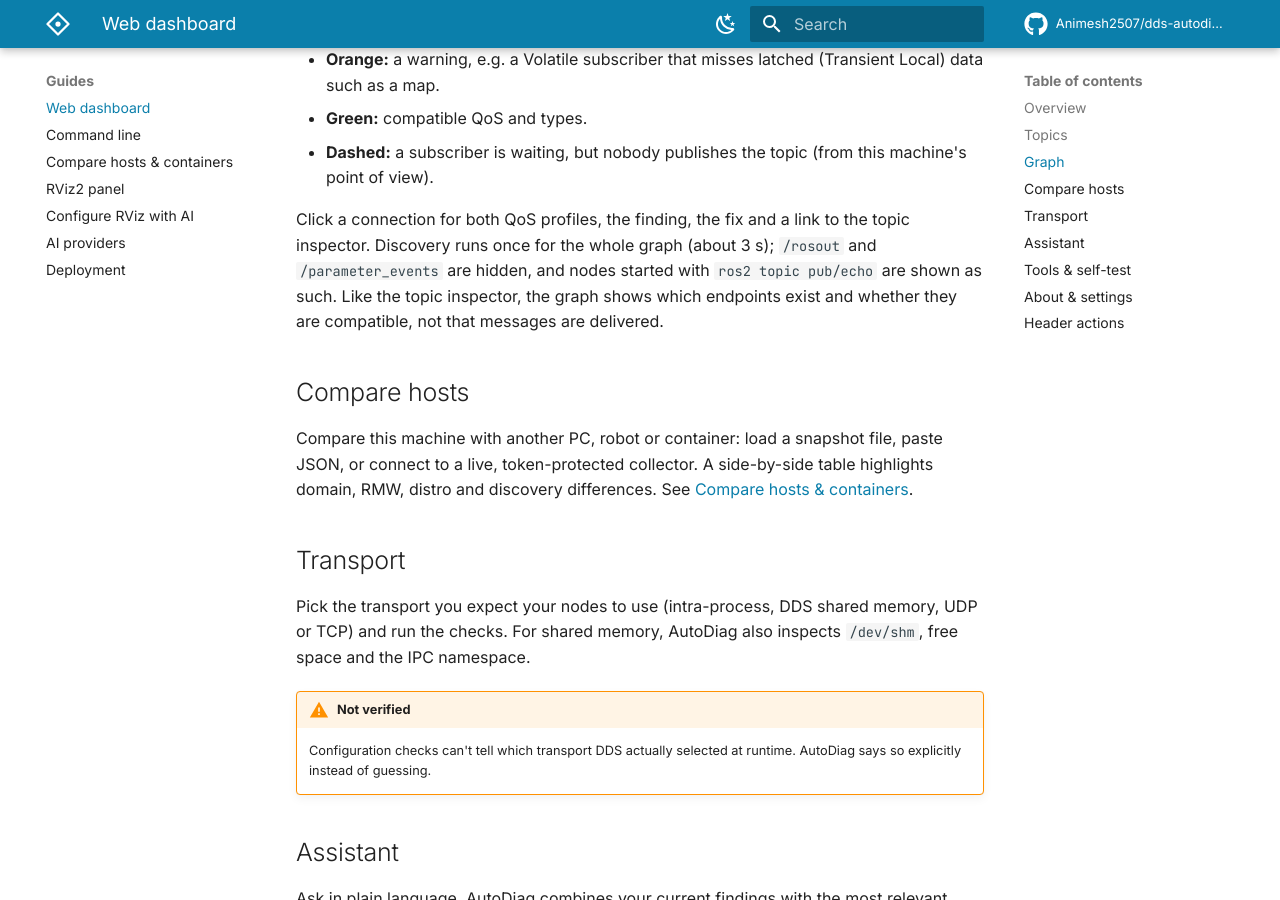
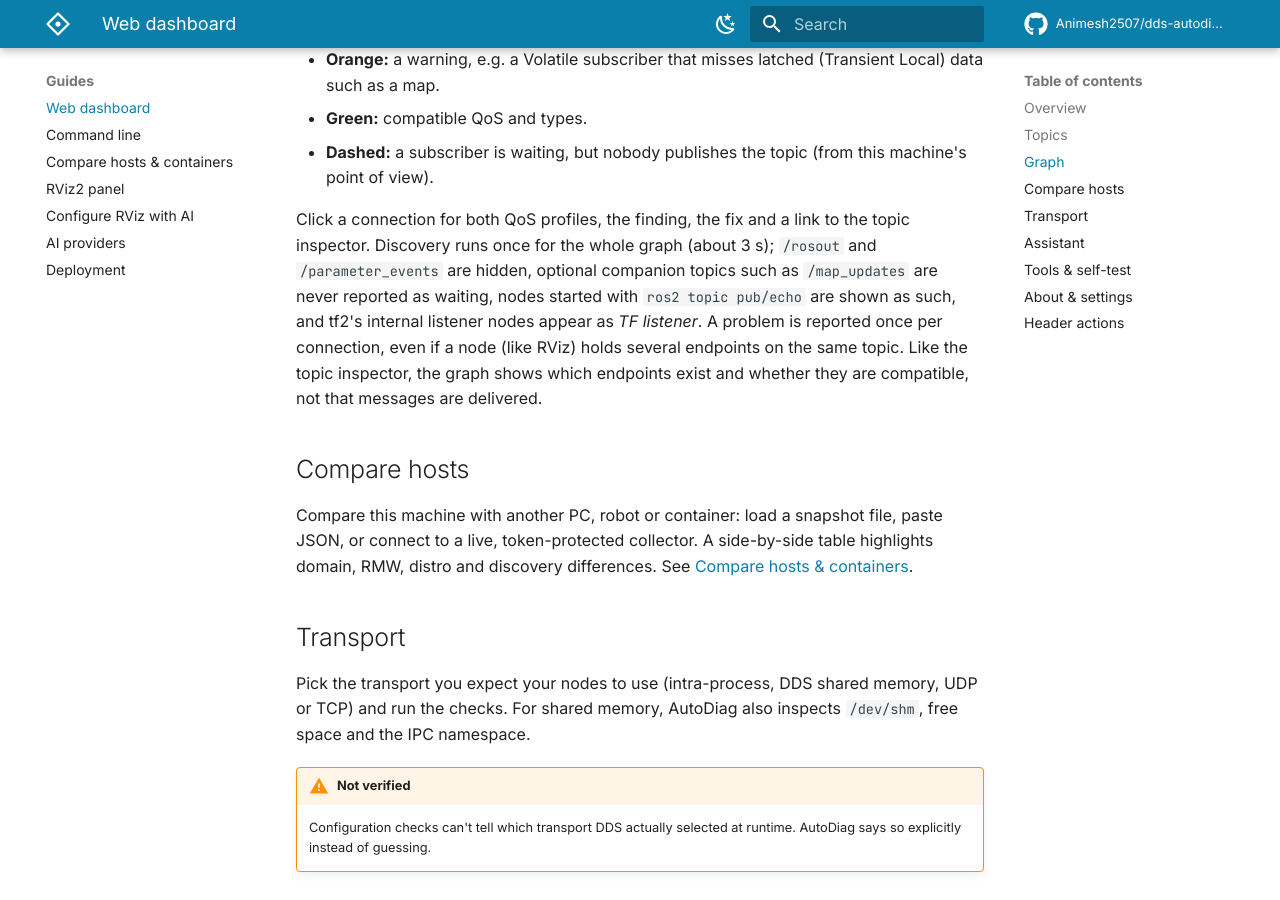
Before and after one commit to Animesh2507/dds-autodiag, an MkDocs documentation site: the page built from docs/guides/dashboard.md, in a window 1280 px wide and 900 px high, scrolled down 1723 px. Built offline with MkDocs 1.6.1 and Material for MkDocs 9.7.7, drawn with Linux system fonts in a browser that asks for light colours; comment, search, counter and statistics services are not loaded.

Commit message:
fix(graph): report each problem once, skip optional topics, name TF listeners
RViz holds several endpoints on one topic, so the same finding appeared twice;
it subscribes to /map_updates, which is normally unpublished and was shown as a
waiting subscriber; tf2's transform_listener_impl_* nodes are now labeled.

```diff
--- a/autodiag/static/app.js
+++ b/autodiag/static/app.js
@@ -681,8 +681,10 @@
 
 const shortName = (s, n = 24) => (s.length > n ? s.slice(0, n - 1) + '…' : s);
 // `ros2 topic pub/echo` run as anonymous _ros2cli_<pid> nodes; name them by what they do.
-const nodeLabel = n => (n.id.startsWith('_ros2cli_') ? (n.publishes.length ? 'ros2 topic pub' : 'ros2 topic echo') + ' · ' + n.id.slice(9) : n.id);
-const idLabel = (id, role) => (id.startsWith('_ros2cli_') ? (role === 'publisher' ? 'ros2 topic pub' : 'ros2 topic echo') + ' (' + id.slice(9) + ')' : id);
+const nodeLabel = n => (n.id.startsWith('_ros2cli_') ? (n.publishes.length ? 'ros2 topic pub' : 'ros2 topic echo') + ' · ' + n.id.slice(9)
+  : n.id.startsWith('transform_listener_impl_') ? 'TF listener' : n.id);
+const idLabel = (id, role) => (id.startsWith('_ros2cli_') ? (role === 'publisher' ? 'ros2 topic pub' : 'ros2 topic echo') + ' (' + id.slice(9) + ')'
+  : id.startsWith('transform_listener_impl_') ? 'TF listener' : id);
 
 function layoutGraph(data) {
   // Columns by role: only publishes | both | only subscribes; "waiting" topics get a ghost source on the left.
--- a/docs/guides/dashboard.md
+++ b/docs/guides/dashboard.md
@@ -41,8 +41,10 @@
 - **Dashed:** a subscriber is waiting, but nobody publishes the topic (from this machine's point of view).
 
 Click a connection for both QoS profiles, the finding, the fix and a link to the topic inspector. Discovery runs once
-for the whole graph (about 3 s); `/rosout` and `/parameter_events` are hidden, and nodes started with
-`ros2 topic pub/echo` are shown as such. Like the topic inspector, the graph shows which endpoints exist and whether
+for the whole graph (about 3 s); `/rosout` and `/parameter_events` are hidden, optional companion topics such as
+`/map_updates` are never reported as waiting, nodes started with `ros2 topic pub/echo` are shown as such, and tf2's
+internal listener nodes appear as *TF listener*. A problem is reported once per connection, even if a node (like RViz)
+holds several endpoints on the same topic. Like the topic inspector, the graph shows which endpoints exist and whether
 they are compatible, not that messages are delivered.
 
 ## Compare hosts
```
Also changed, not shown: 2 other files.
